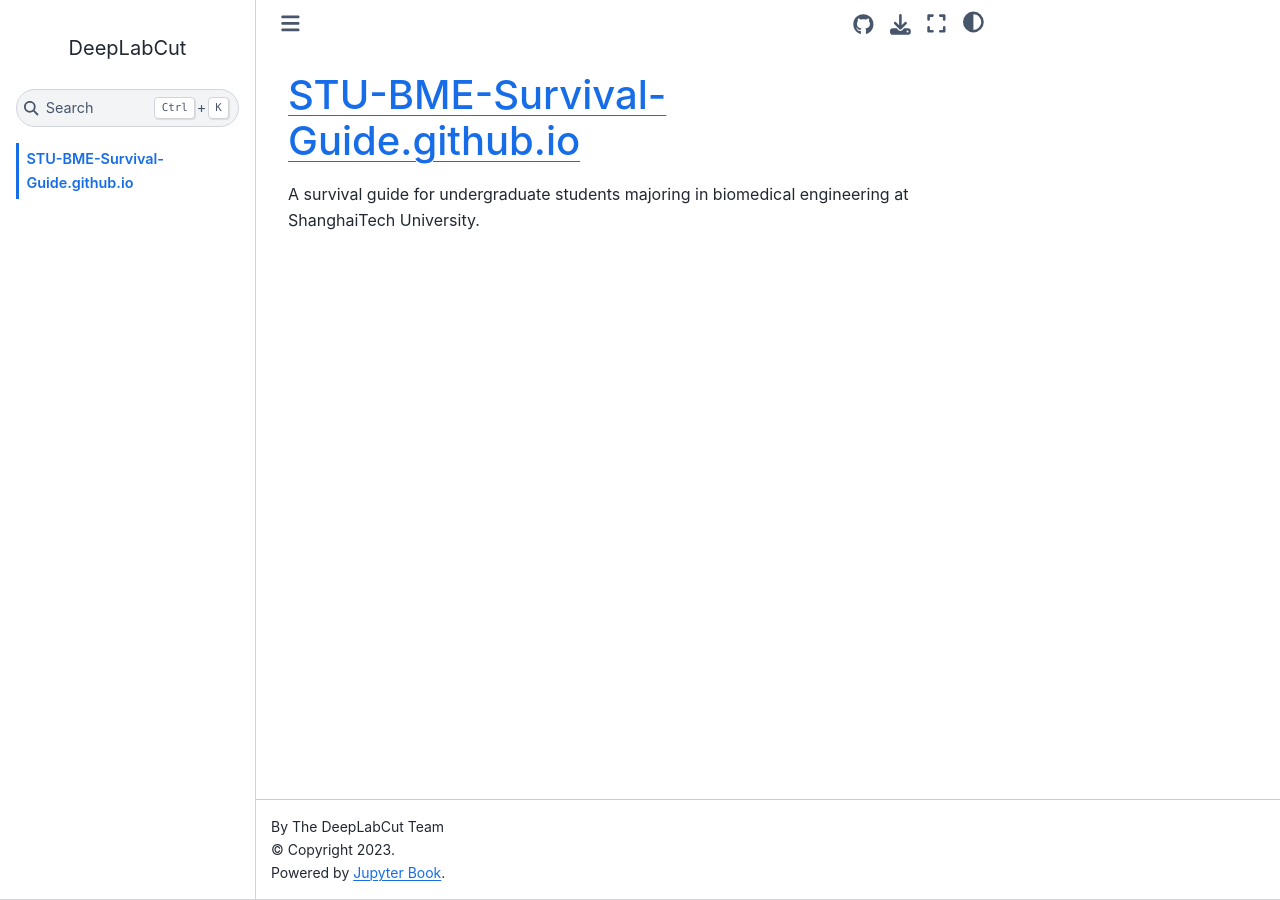
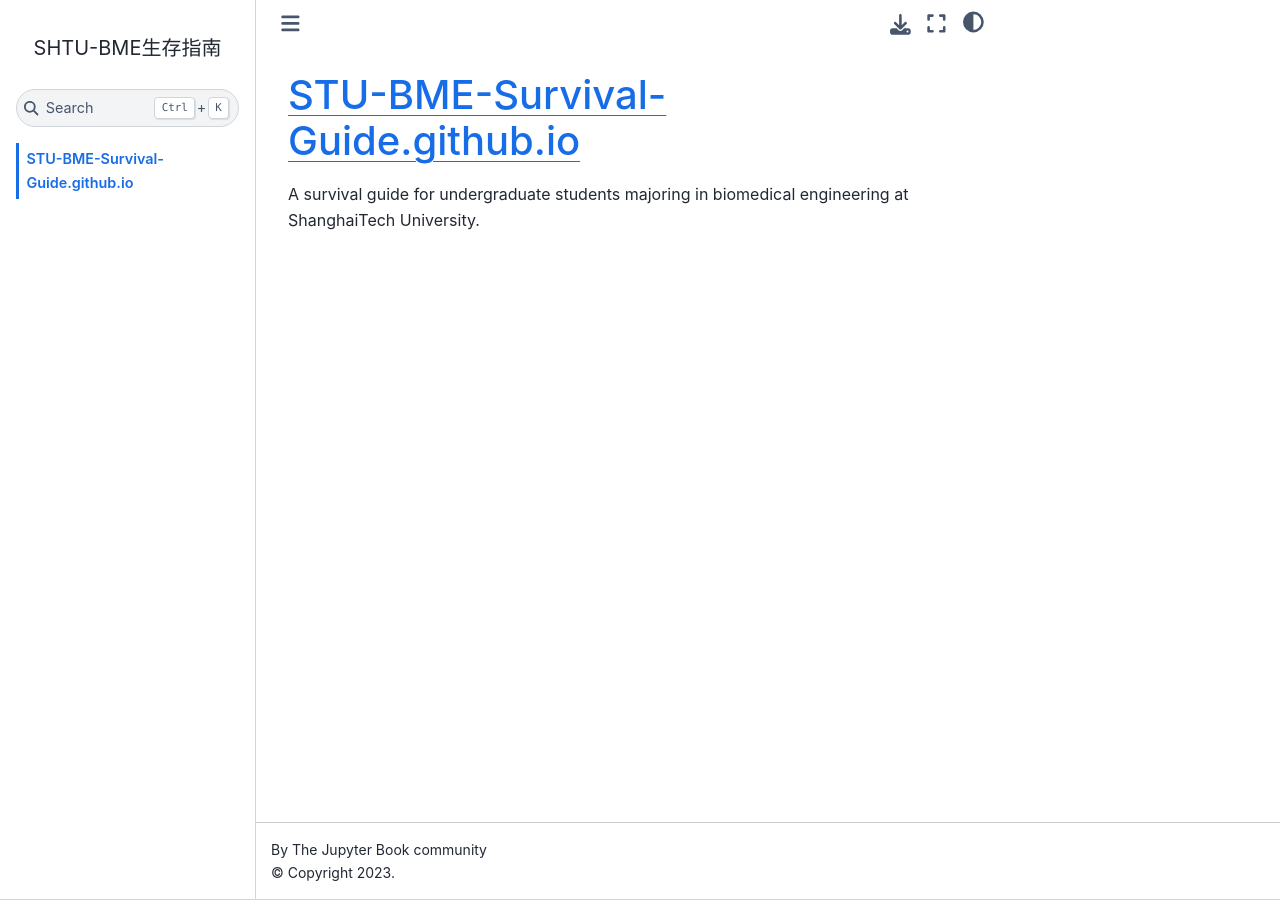
Before and after one commit to CyxelHeeler/SHTU-BME-SurvivalGuide, a Jupyter Book: the page built from README.md, in a window 1280 px wide. Built offline with Jupyter Book 1.0.4 settings and Sphinx 7.4.7 and the Sphinx Book theme 1.1.4, drawn with Linux system fonts in a browser that asks for light colours; pages that are not in the unit, such as notebooks, are missing from menus.

Commit message:
Update _config.yml

```diff
--- a/_config.yml
+++ b/_config.yml
@@ -1,30 +1,8 @@
-title: DeepLabCut
-author: The DeepLabCut Team
-logo: docs/images/logo.png
-only_build_toc_files: true
-
-sphinx:
-  config:
-    autodoc_mock_imports: ["wx", "matplotlib", "qtpy", "PySide6", "napari", "shiboken6"]
-    mermaid_output_format: raw
-  extra_extensions:
-    - numpydoc
-    - sphinxcontrib.mermaid
-
-execute:
-  execute_notebooks: "off"
-
-html:
-  extra_navbar: ""
-  use_issues_button: true
-  use_repository_button: true
-  extra_footer: |
-    <div>Powered by <a href="https://jupyterbook.org/">Jupyter Book</a>.</div>
-
-repository:
-  url: https://github.com/DeepLabCut/DeepLabCut
-  path_to_book: docs
-  branch: main
-
-launch_buttons:
-  colab_url: "https://colab.research.google.com/github/DeepLabCut/DeepLabCut/blob/master/examples/COLAB/COLAB_YOURDATA_TrainNetwork_VideoAnalysis.ipynb"
+# _config.yml
+title: "SHTU-BME生存指南"
+theme: jekyll-theme-merlot  # 类似DeepLabCut的深色主题
+description: >
+  上海科技大学生物医学工程专业本科生生存指南
+baseurl: "/SHTU-BME-SurvivalGuide"
+plugins:
+  - jekyll-toc  # 自动生成目录
```
